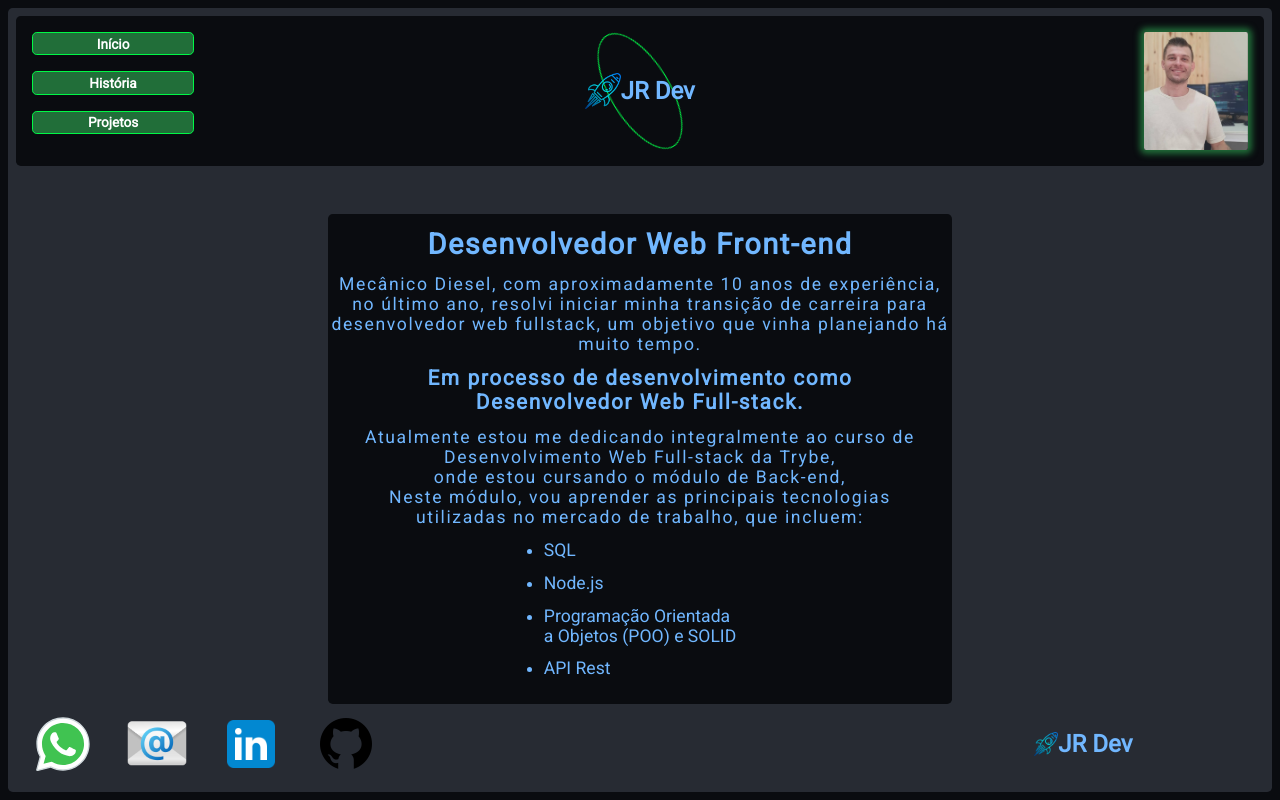
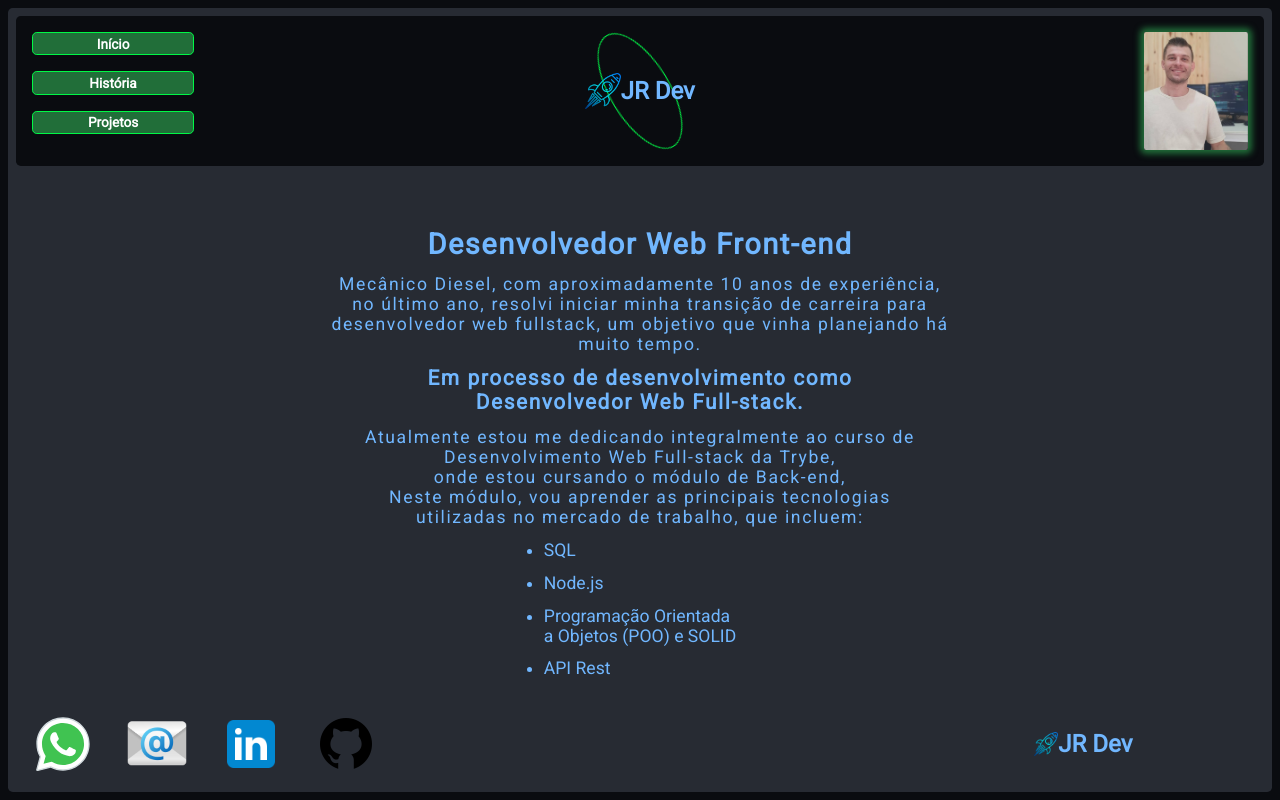
Before and after one commit to Junior-Piovesan/portfolio, a React (Vite) app: page /about in a window 1280 px wide. Built offline with nearby package versions, Linux system fonts and the light colour scheme.

Commit message:
modificado fundo de tela do componente About

```diff
--- a/src/components/about/about.module.css
+++ b/src/components/about/about.module.css
@@ -10,7 +10,7 @@
   display: flex;
   justify-content: center;
   flex-wrap: wrap;
-  background-color: var(--background-card);
+  /* background-color: var(--background-card); */
   border-radius: 0.3rem;
   width: 50%;
 }
```
